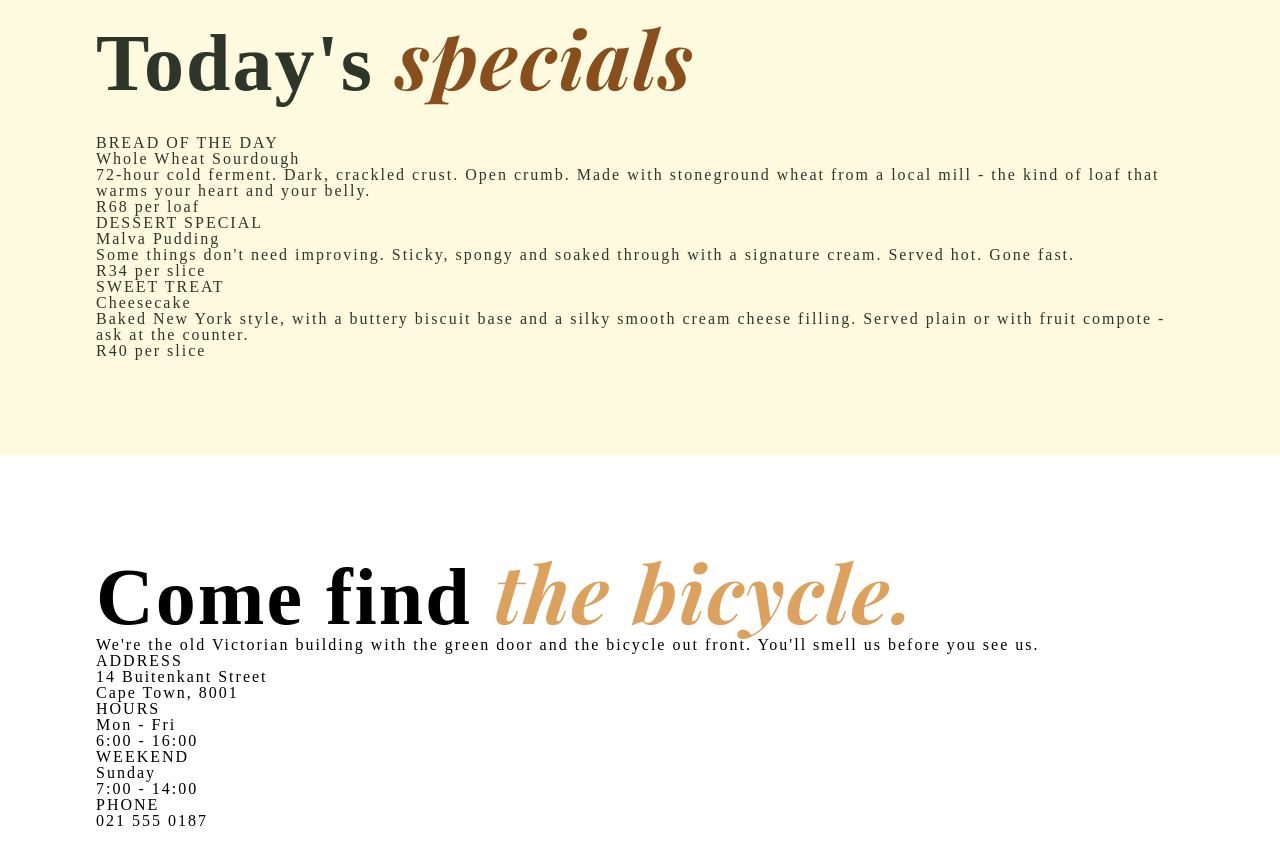
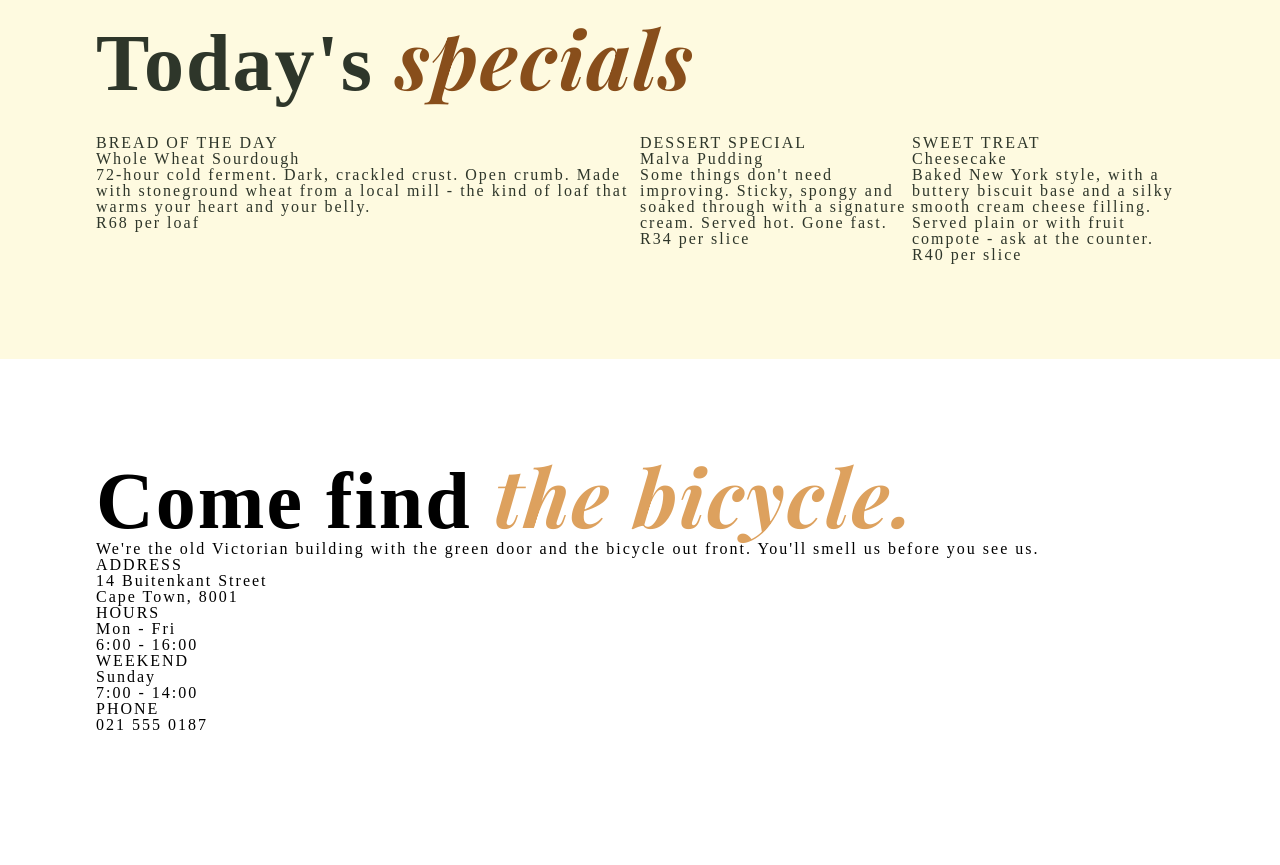
Before and after one commit to Chief-99/restaurant-page, a website built with webpack: page src/template.html in a window 1280 px wide. Shown: the part 3634-4499 px from the top of the page. After the commit the page ends 4463 px from the top, so only its background shows below. Built offline with nearby package versions, Linux system fonts and the light colour scheme.

Commit message:
style:Structure special cards

```diff
--- a/src/styles.css
+++ b/src/styles.css
@@ -355,3 +355,12 @@ section {
     flex-direction: column;
     gap: var(--spacing-400);
 }
+
+.specials-card-container {
+    display: grid;
+    grid-template-columns: repeat(4, 1fr);
+}
+
+.special-card:nth-child(1) {
+    grid-column: span 2;
+}
```
